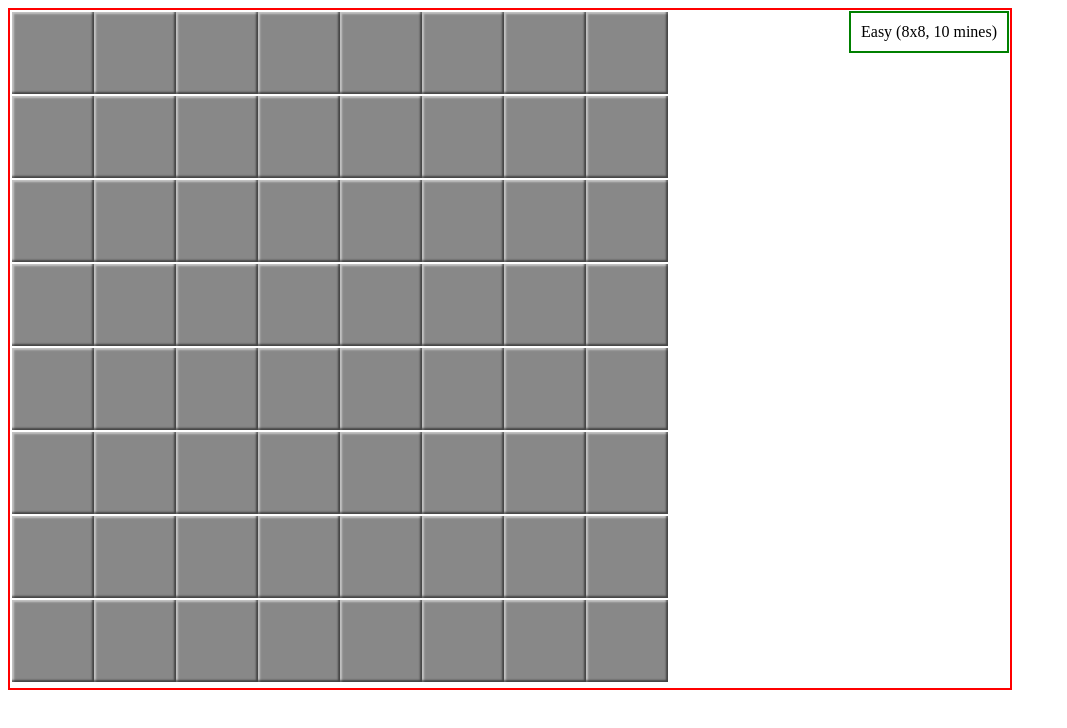
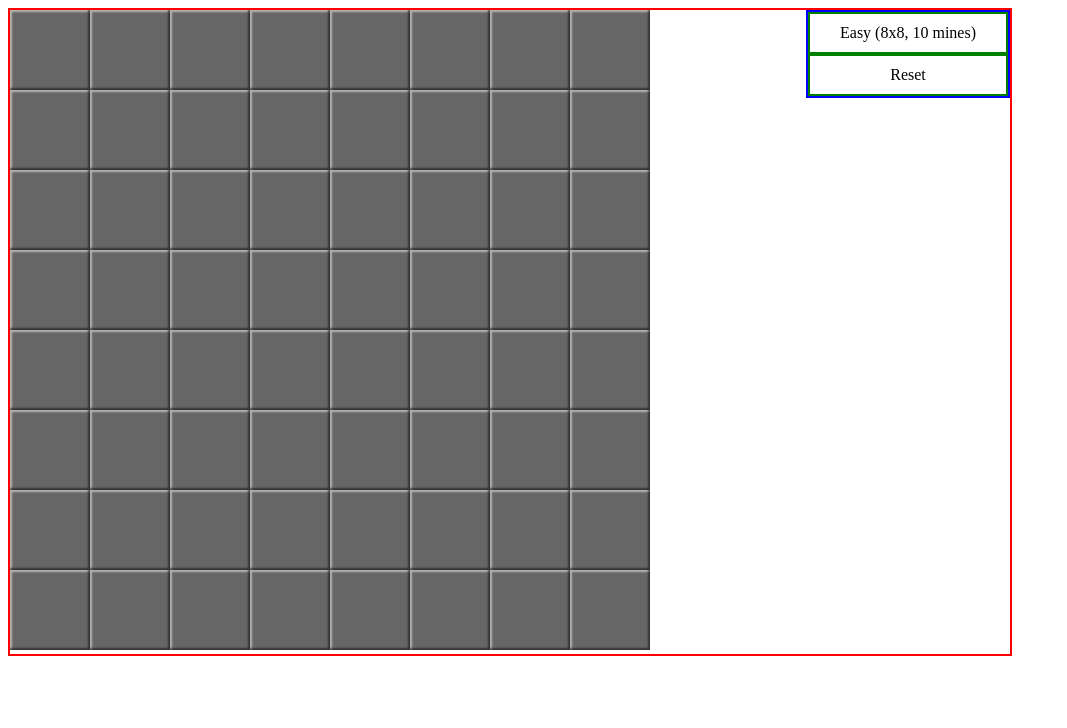
Before and after one commit to CodedSakura/Minesweeper, a plain HTML site: page index.html in a window 1280 px wide. Shown: the whole page, without its empty margins (0-1067 px from the left). Drawn offline with Linux system fonts and the light colour scheme.

Commit message:
Initial commit

```diff
--- a/script.js
+++ b/script.js
@@ -1,10 +1,14 @@
 (() => {
-    let body = (() => {
-        let body = document.createElement("div");
+    let body = document.createElement("div"),
+        gridBody = document.createElement("div"),
+        grid = [], currDiff = 0;
+
     body.classList.add("body");
     document.body.appendChild(body);
-        return body;
-    })(), grid = [], currDiff = 0;
+
+    gridBody.id = "gridBody";
+    gridBody.classList.add("grid");
+    body.appendChild(gridBody);
 
     class Tile {
         constructor(x, y, elem) {
@@ -16,17 +20,19 @@
             this.elem = elem;
         }
 
-        leftclick() {
+        leftClick() {
+            console.log("left click, tile ", this.x, this.y, "; mine ", this.mine, "; value ", this.value);
             //TODO: implement left-clicking a tile
         }
 
-        rightclick() {
+        rightClick() {
+            console.log("right click, tile ", this.x, this.y, "; mine ", this.mine, "; value ", this.value);
             //TODO: implement flags
         }
     }
 
     // difficulty selector
-    (function chooseDiff() {
+    (() => {
         let selector = [
             {
                 text: "Easy (8x8, 10 mines)",
@@ -47,41 +53,58 @@
 
         picker.classList.add("right-menu");
         body.appendChild(picker);
-        let diffSelect = document.createElement("div");
+
+        let diffSelect = document.createElement("div"),
+            reset = document.createElement("div");
+
         picker.appendChild(diffSelect);
         diffSelect.classList.add("diff-select");
         diffSelect.appendChild(document.createTextNode(selector[currDiff].text));
         diffSelect.addEventListener("click", m => {
-            m.preventDefault();
             currDiff++;
             currDiff %= selector.length;
-            if (document.getElementById("gridBody"))
-                body.removeChild(document.getElementById("gridBody"));
             createGrid(selector[currDiff].size, selector[currDiff].mines);
             diffSelect.removeChild(diffSelect.firstChild);
             diffSelect.appendChild(document.createTextNode(selector[currDiff].text));
+            m.preventDefault();
         });
+
+        picker.appendChild(reset);
+        reset.classList.add("reset");
+        reset.appendChild(document.createTextNode("Reset"));
+        reset.addEventListener("click", m => {
+            createGrid(selector[currDiff].size, selector[currDiff].mines);
+            m.preventDefault();
+        });
+
         createGrid(selector[currDiff].size, selector[currDiff].mines)
     })();
 
     function createGrid(size, mineCount) {
-        let gridBody = document.createElement("table");
-        gridBody.id = "gridBody";
-        // body.appendChild(gridBody);
-        body.prepend(gridBody);
+        while (gridBody.hasChildNodes())
+            gridBody.removeChild(gridBody.firstChild);
         for (let y = 0; y < size; y++) {
             grid.push([]);
-            let row = document.createElement("tr");
+            let row = document.createElement("div");
+            row.classList.add("row");
             gridBody.appendChild(row);
-            //TODO: make a horizontal div
             for (let x = 0; x < size; x++) {
-                let tile = document.createElement("td");
+                let tile = document.createElement("div");
                 tile.classList.add("tile");
                 tile.style.width = `${640 / size}px`;
                 tile.style.height = `${640 / size}px`;
                 row.appendChild(tile);
                 grid[y].push(new Tile(x, y, tile));
-                //TODO: do things to `elem`
+                tile.addEventListener("click", m => {
+                    let index = iop2D(grid, {elem: m.target});
+                    grid[index[0]][index[1]].leftClick();
+                    m.preventDefault();
+                });
+                tile.addEventListener("context-menu", m => {
+                    let index = iop2D(grid, {elem: m.target});
+                    grid[index[0]][index[1]].rightClick();
+                    m.preventDefault();
+                });
             }
         }
     }
@@ -97,7 +120,7 @@
 
         for (let i = 0; i < array.length; i++) {
             if (!Array.isArray(array[i])) continue;
-            if (iop(array[i], input) !== -1) return [parseInt(i), array[i].iop(input)];
+            if (iop(array[i], input) !== -1) return [parseInt(i), iop(array[i], input)];
         }
         return -1;
     }
--- a/style.css
+++ b/style.css
@@ -1,32 +1,46 @@
 .body {
-    border: 2px solid red;
+    border: 2px solid red; /* debug */
+
     width: 1000px;
-    /*float: left;*/
-    /*display: inline-block;*/
-}
-
-.diff-select {
-    padding: 10px;
-    border: 2px solid green;
-    margin: 1px;
-    text-align: center;
-}
-
-.tile {
-    float: left;
-    background: #888888;
-    box-shadow: inset -2px -2px 2px rgba(0, 0, 0, 0.5), inset 2px 2px 2px rgba(255, 255, 255, 0.5);
-}
-
-.right-menu {
-    float: right;
-    display: inline-block;
+    -webkit-user-select: none;
 }
 
 .grid {
     display: inline-block;
 }
 
-#gridBody {
+.right-menu {
+    border: 2px solid blue; /* debug */
+
+    float: right;
     display: inline-block;
+    width: 200px;
 }
+
+.diff-select {
+    border: 2px solid green; /* debug */
+
+    padding: 10px;
+    text-align: center;
+}
+
+.reset {
+    border: 2px solid green; /* debug */
+
+    padding: 10px;
+    text-align: center;
+}
+
+.tile {
+    float: left;
+    background: #666;
+    box-shadow: inset -2px -2px 2px rgba(0, 0, 0, 0.5), inset 2px 2px 2px rgba(255, 255, 255, 0.5);
+}
+
+.tile:hover {
+    background: #666;
+}
+
+.tile:active {
+    background: #888;
+}
```
Lines whose indentation alone changed are shown as unchanged.
